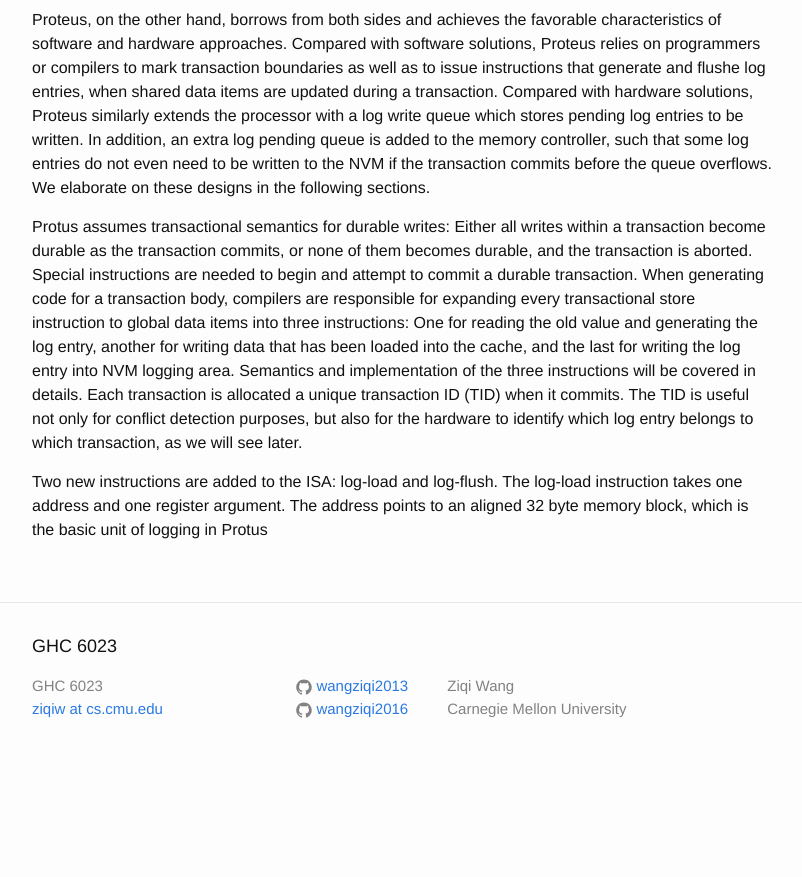
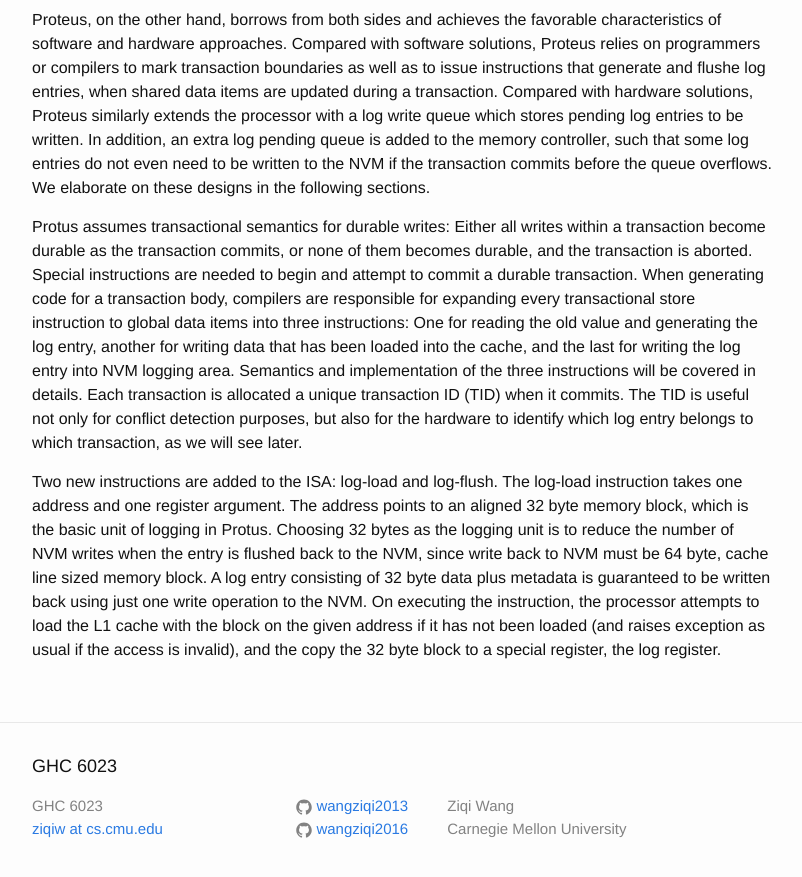
Before and after one commit to wangziqi2013/wangziqi2013.github.io, a Jekyll site: the page built from _posts/2019-03-16-proteus.markdown, in a window 1280 px wide and 900 px high, scrolled down 1045 px. Shown: the top 877 px of the window, without its empty margins (238-1040 px from the left). Built offline with Jekyll 4.4.1, drawn with Linux system fonts in a browser that asks for light colours; before the commit the page ends 1825 px from its top, so only the background shows below that.

Commit message:
Adding log register

```diff
--- a/_posts/2019-03-16-proteus.markdown
+++ b/_posts/2019-03-16-proteus.markdown
@@ -50,4 +50,9 @@ Each transaction is allocated a unique transaction ID (TID) when it commits. The
 purposes, but also for the hardware to identify which log entry belongs to which transaction, as we will see later.
 
 Two new instructions are added to the ISA: log-load and log-flush. The log-load instruction takes one address and one register
-argument. The address points to an aligned 32 byte memory block, which is the basic unit of logging in Protus
+argument. The address points to an aligned 32 byte memory block, which is the basic unit of logging in Protus. Choosing 32 bytes
+as the logging unit is to reduce the number of NVM writes when the entry is flushed back to the NVM, since write back to
+NVM must be 64 byte, cache line sized memory block. A log entry consisting of 32 byte data plus metadata is guaranteed
+to be written back using just one write operation to the NVM. On executing the instruction, the processor attempts to load
+the L1 cache with the block on the given address if it has not been loaded (and raises exception as usual if the access
+is invalid), and the copy the 32 byte block to a special register, the log register.
```
